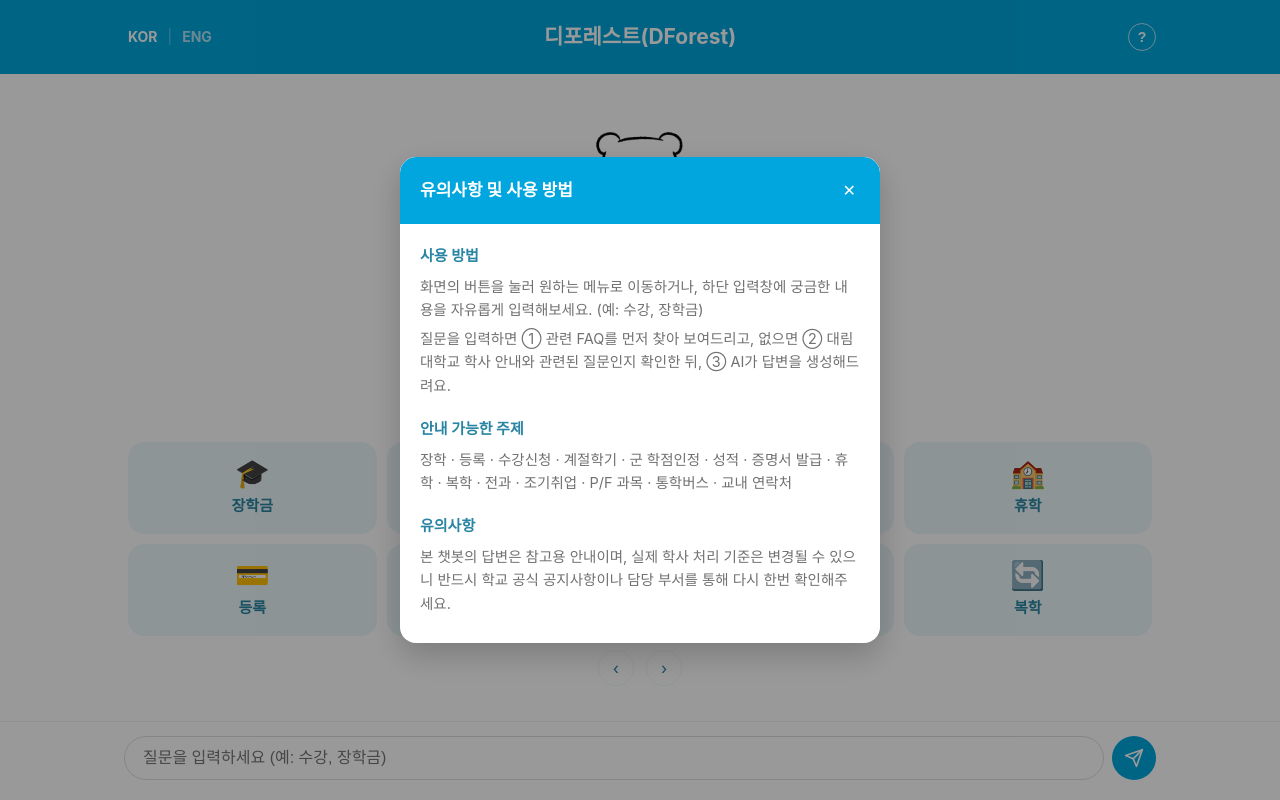
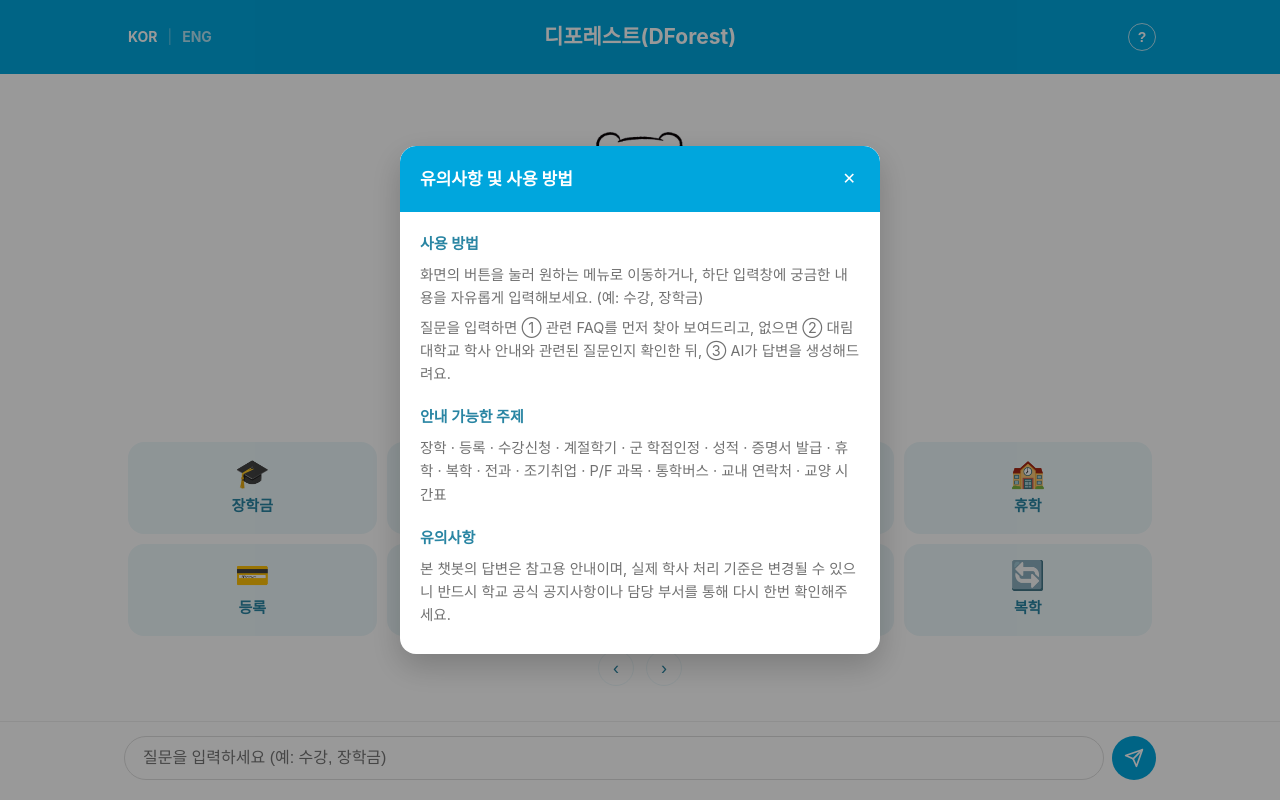
Before and after one commit to MinseoKim-daelim4gr/daelim-ai-chatbot, a Next.js app: page / in a window 1280 px wide. Both pictures are taken after a click on the button "유의사항 및 사용 방법". Built offline with nearby package versions, Linux system fonts and the light colour scheme.

Commit message:
주의사항 및 사용방법 부분 교양 시간표 추가

```diff
--- a/app/page.tsx
+++ b/app/page.tsx
@@ -327,7 +327,7 @@ export default function Chat() {
                 <p>
                   장학 · 등록 · 수강신청 · 계절학기 · 군 학점인정 · 성적 ·
                   증명서 발급 · 휴학 · 복학 · 전과 · 조기취업 · P/F 과목 ·
-                  통학버스 · 교내 연락처
+                  통학버스 · 교내 연락처 · 교양 시간표
                 </p>
               </section>
               <section>
```
